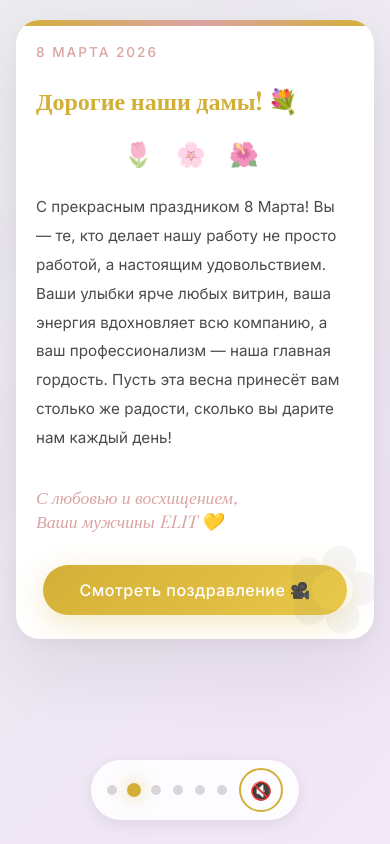
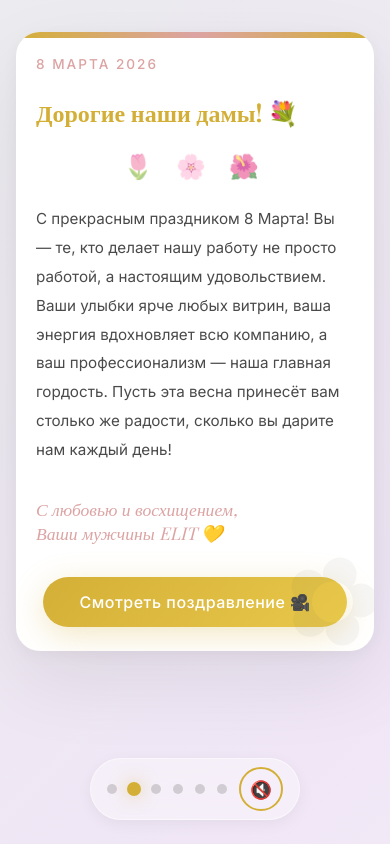
Before and after one commit to AlexFoxman13/8march, a plain HTML site: page index.html in a window 390 px wide. Both pictures are taken after a click on the button 134 px from the left and 790 px from the top of the page. Drawn offline with nearby package versions, Linux system fonts and the light colour scheme; a web font is replaced by a local one.

Commit message:
Enhance sidebar controls with Aero Glass effect, adjust layout for letter scene, and refine button positioning in horoscope scene

```diff
--- a/index.html
+++ b/index.html
@@ -991,7 +991,7 @@
         max-height: 85vh;
       }
 
-      /* 1. Делаем панель навигации удобной: опускаем ниже и добавляем красивую подложку */
+      /* 1. Эффект Aero Glass: больше прозрачности, сильнее размытие и легкая белая рамка */
       .sidebar-controls {
         top: auto;
         bottom: 1.5rem;
@@ -999,44 +999,48 @@
         transform: translateX(50%);
         flex-direction: row;
         gap: 12px;
-        background: rgba(255, 255, 255, 0.85); /* Полупрозрачный фон */
-        backdrop-filter: blur(8px); /* Размытие заднего фона */
-        -webkit-backdrop-filter: blur(8px);
+        background: rgba(255, 255, 255, 0.35); /* Сделали прозрачнее */
+        backdrop-filter: blur(12px); /* Усилили размытие фона */
+        -webkit-backdrop-filter: blur(12px);
+        border: 1px solid rgba(255, 255, 255, 0.5); /* Добавили блик на границе */
         padding: 8px 16px;
         border-radius: 40px;
-        box-shadow: 0 4px 15px rgba(0,0,0,0.08); /* Легкая тень */
+        box-shadow: 0 4px 15px rgba(0,0,0,0.05);
       }
 
       .progress-dots {
         flex-direction: row;
       }
 
-      /* 2. Сцена с Письмом: увеличиваем отступ снизу, чтобы докрутить до кнопки */
+      /* 2. Сцена с Письмом: меняем flex на block, это 100% возвращает скролл */
       #scene-2-letter {
-        padding: 1.25rem 1rem 8rem;
-        justify-content: flex-start;
+        display: block; /* Убираем flex */
+        padding: 2rem 1rem 8rem; /* Даем отступы сверху и снизу */
+        overflow-y: auto;
+      }
+
+      .letter-card {
+        margin: 0 auto; /* Возвращаем карточку по центру */
       }
 
       .letter-body {
         font-size: 0.95rem;
       }
 
-      /* 3. Сцена Комплиментов: выравниваем по верху, чтобы контент не обрезался, и даем место снизу */
       #scene-4-compliments {
         justify-content: flex-start;
         padding-top: 3rem;
         padding-bottom: 8rem;
       }
 
-      /* 4. Сцена Гороскопа: поднимаем кнопку Финала над навигацией */
       .horoscope-continue {
-        bottom: 6rem; /* Кнопка будет выше точек навигации */
-        width: 80%; /* Опционально: делает кнопку шире для удобного нажатия пальцем */
+        bottom: 6rem;
+        width: 80%;
         max-width: 300px;
       }
 
       #scene-5-horoscope {
-        padding-bottom: 10rem; /* Чтобы знаки зодиака можно было прокрутить выше кнопки Финал */
+        padding-bottom: 10rem;
       }
     }
 
```
